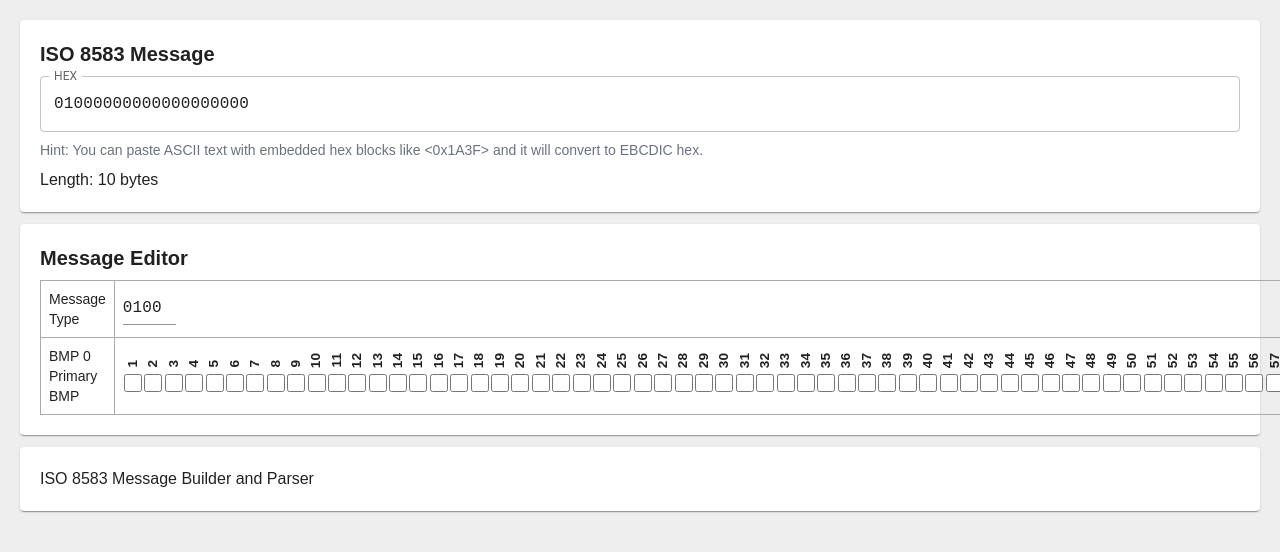
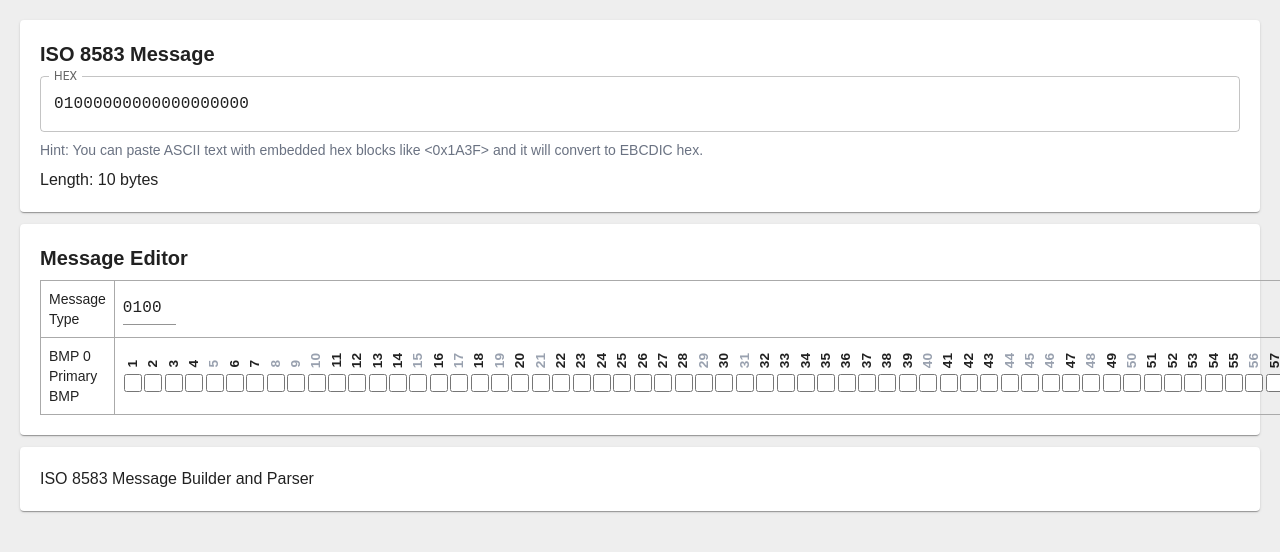
Before and after one commit to potpiejimmy/isobuilder-next, a Next.js app: page / in a window 1280 px wide. Shown: the top 552 px of the page. Built offline with nearby package versions, Linux system fonts and the light colour scheme.

Commit message:
enhancements, sample ISO

```diff
--- a/components/bmp.tsx
+++ b/components/bmp.tsx
@@ -1,3 +1,4 @@
+import { isodef } from '../pages/index';
 import React, { useState, useEffect } from 'react';
 
 interface BmpProps {
@@ -49,7 +50,7 @@ export const BmpComponent: React.FC<BmpProps> = ({
         <tr>
           {bitmap.map((i) => (
             <th key={`header-${i}`} className="align-bottom text-center text-[0.85em]">
-              <span className="[writing-mode:vertical-rl] rotate-180 whitespace-nowrap inline-block">{i}</span>
+              <span className={`[writing-mode:vertical-rl] rotate-180 whitespace-nowrap inline-block ${isodef[i]||i===1 ? '' : 'text-gray-400'}`}>{i}</span>
             </th>
           ))}
         </tr>
--- a/pages/index.tsx
+++ b/pages/index.tsx
@@ -6,15 +6,7 @@ import IsoFieldComponent from '@/components/isofield';
 import HexTextField from '@/components/isotextfield';
 import { Alert } from '@mui/material';
 
-export default function Home() {
-  const [hexValue, setHexValue] = useState('01000000000000000000');
-  const [messageType, setMessageType] = useState('0100');
-  const [bmp0, setBmp0] = useState<number[]>([]);
-  const [bmp1, setBmp1] = useState<number[]>([]);
-  const [bmps, setBmps] = useState<Record<number,string>>({});
-  const [alert, setAlert] = useState<{severity: 'success' | 'info' | 'warning' | 'error', summary: string, detail: string} | null>(null);
-
-  const isodef: Record<number, {label: string, lenlen?: number, len?: number, len_emv?: number, alpha_emv?: boolean, alpha?: boolean}> = {
+export const isodef: Record<number, {label: string, lenlen?: number, len?: number, len_emv?: number, alpha_emv?: boolean, alpha?: boolean}> = {
      2: {label:"TRACK2PAN", lenlen:2},
      3: {label:"AKZ", len:3},
      4: {label:"AMOUNT", len:6},
@@ -63,7 +55,15 @@ export default function Home() {
     64: {label:"MAC", len:8},
    110: {label:"SECURITY DATA", lenlen:4},
    128: {label:"MAC2", len:8}
-  }
+}
+
+export default function Home() {
+  const [hexValue, setHexValue] = useState('01000000000000000000');
+  const [messageType, setMessageType] = useState('0100');
+  const [bmp0, setBmp0] = useState<number[]>([]);
+  const [bmp1, setBmp1] = useState<number[]>([]);
+  const [bmps, setBmps] = useState<Record<number,string>>({});
+  const [alert, setAlert] = useState<{severity: 'success' | 'info' | 'warning' | 'error', summary: string, detail: string} | null>(null);
 
   const fieldLabel = (no: number): string => {
     return isodef[no] ? isodef[no].label : '<unknown>';
```
Also changed, not shown: 1 other file (tests, documents, lock files or other folders).
